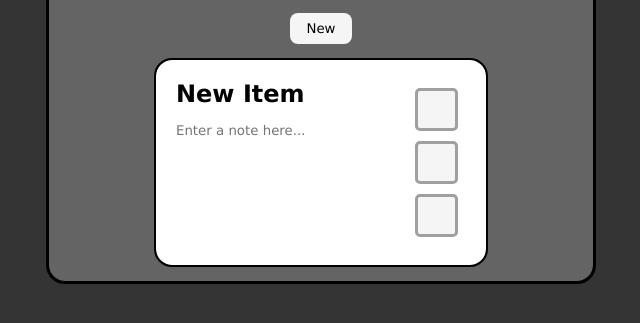
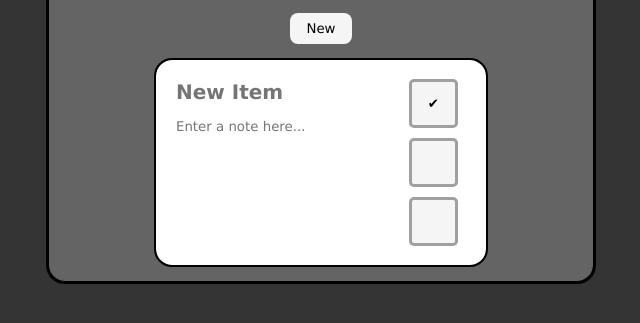
Before and after one commit to connsteele/todo-list, a website built with webpack: page src/template.html in a window 1280 px wide. Both pictures are taken after a click on the button "New". Shown: the part 73-396 px from the top of the page, without its empty margins (319-959 px from the left). Built offline with nearby package versions, Linux system fonts and the light colour scheme.

Commit message:
Fix alignment of buttons within item card

```diff
--- a/src/css/item.css
+++ b/src/css/item.css
@@ -50,7 +50,7 @@
     .card-title {
         width: 100%;
         padding: var(--padding-input);
-        font-size: 1.5rem;
+        font-size: 1.25rem;
         font-weight: bold;
         text-overflow: ellipsis;
         border: none;
@@ -64,7 +64,7 @@
 
     div.buttons {
         display:  grid;
-        grid-template-columns: repeat(1fr, 3);
+        align-content: center;
         gap: 1rem;
         padding: 1rem;
         grid-column: 2 / 3;
--- a/src/js/projectView.js
+++ b/src/js/projectView.js
@@ -23,10 +23,14 @@ function createProjectView(title) {
             divButtons.className = "buttons";
             const btnDone = document.createElement("button");
             btnDone.type = "button";
+            btnDone.innerText = "✔";
+            btnDone.title = "Status";
             const btnEdit = document.createElement("button");
             btnEdit.type = "button";
+            btnEdit.title = "Edit";
             const btnDelete = document.createElement("button");
             btnDelete.type = "button";
+            btnDelete.title = "Delete";
             divButtons.append(btnDone, btnEdit, btnDelete);
             const header = document.createElement("div");
             header.className = "card-header";
@@ -34,15 +38,11 @@ function createProjectView(title) {
             title.className = "card-title";
             title.type = "text";
             title.value = item.title;
+            title.placeholder = "New Item"; // only displays if string is ""
             const info = document.createElement("textarea");
             info.className = "info";
-            // if there is no info use placeholder text
-            if (item.info === "") {
-                info.placeholder = "Enter a note here..."
-            }
-            else {
-                info.innerText = item.info;
-            }
+            info.innerText = item.info;
+            info.placeholder = "Enter a note here..." // only displays if string is ""
 
 
             // Add info to card
--- a/src/js/todoCollection.js
+++ b/src/js/todoCollection.js
@@ -2,7 +2,7 @@ import { createTodoModel } from "./todoModel";
 
 function createTodoCollection () {
     // Push a new item to the end of the list and return it
-    const pushItem = (name="New Item", project) => {
+    const pushItem = (name="", project) => {
         const id = `${project}[${length()}]`;
         const item = createTodoModel(name, id);
         models.push(item);
```
